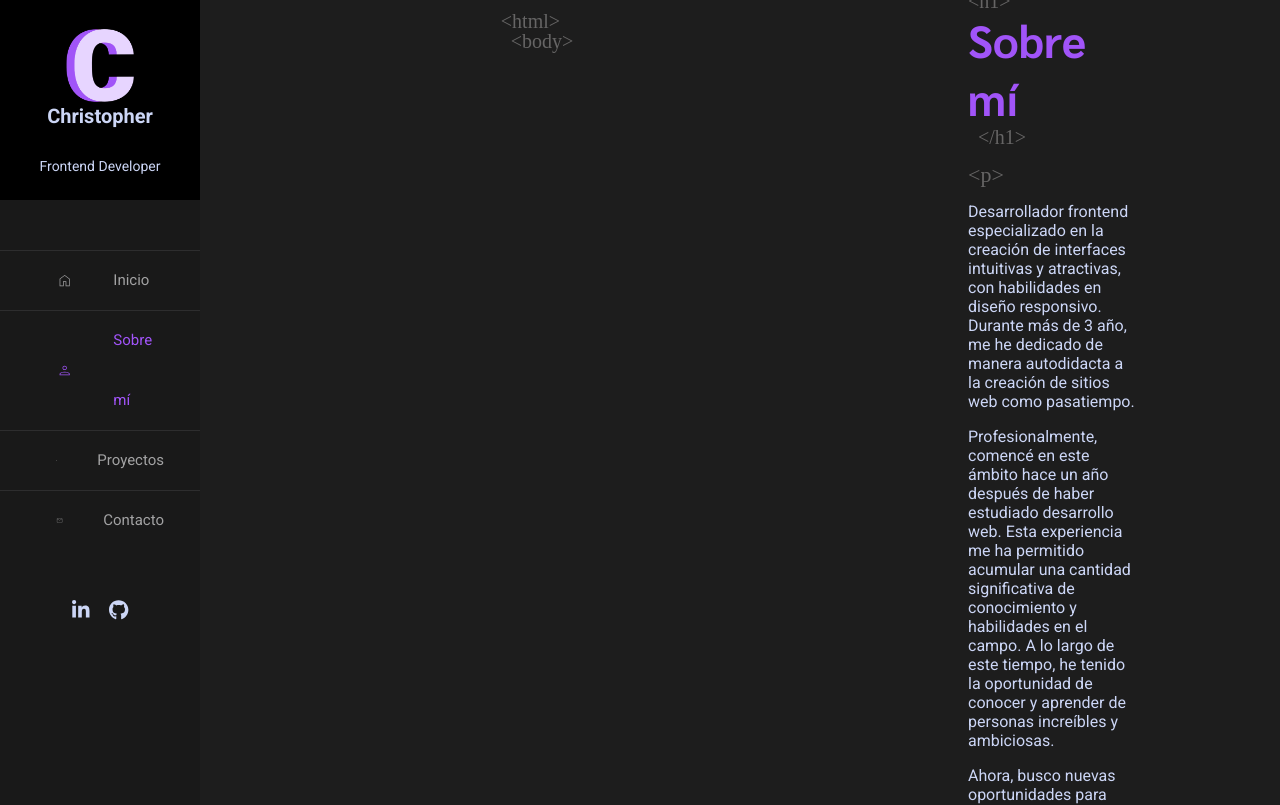
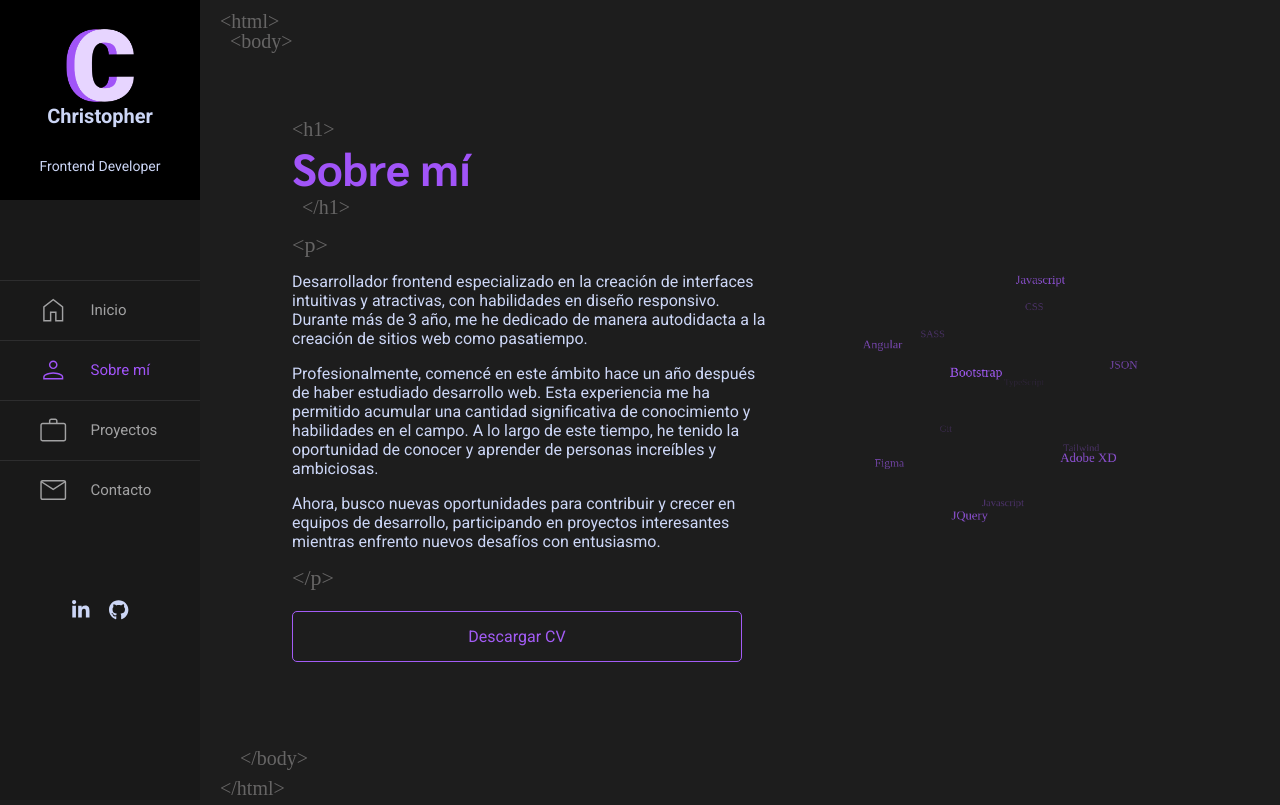
Before and after one commit to christopherqmendivel/portfolio_react, a React (Vite) app: page /sobre-mi in a window 1280 px wide. Shown: the top 805 px of the page. Built offline with nearby package versions, Linux system fonts and the light colour scheme; a web font is replaced by a local one.

Commit message:
Fix styles RPW

```diff
--- a/src/pages/SobreMi.jsx
+++ b/src/pages/SobreMi.jsx
@@ -39,8 +39,8 @@ function SobreMi() {
         </div>
 
         <TagCloud className="tag-cloud" />
-        <span className="tag-end"></span>
       </main>
+      <span className="tag-end"></span>
 
 
     </div>
--- a/src/styles/components/_about-me.scss
+++ b/src/styles/components/_about-me.scss
@@ -1,5 +1,5 @@
-@use '../base/variables'as v;
-@use '../base/mixins'as m;
+@use '../base/variables' as v;
+@use '../base/mixins' as m;
 
 .myCanvasContainer {
     display: flex;
@@ -174,6 +174,10 @@
         margin: 0;
         margin-left: auto;
     }
+
+    @include m.desktop {
+        width: initial;
+    }
 }
 
 .about {
@@ -188,6 +192,10 @@
             right: 0;
             width: 74%;
             margin-left: auto;
+        }
+
+        @include m.desktop {
+            width: initial;
         }
     }
 
@@ -206,12 +214,7 @@
 
 
         .tag-end {
-            bottom: 0;
 
-            @include m.tablet {
-                width: unset;
-                left: 0;
-            }
 
             &::before,
             &::after {
@@ -240,16 +243,51 @@
             width: 100%;
             display: flex;
             justify-content: center;
+            @include m.tablet {
+                width: 85%;
+            }
+            @include m.desktop {
+                width: 40%;
 
-            @include m.tablet {
                 .myCanvasContainer {
                     width: 80%;
                 }
+
             }
         }
 
         @include m.desktop {
-            width: 40%;
+            width: 100%;
+        }
+    }
+    .tag-end {
+        bottom: 0;
+        position: absolute;
+        width: 74%;
+        bottom: 0;
+        right: 0.2rem;
+        left: 0;
+
+        @include m.tablet {
+            left: initial;
+        }
+        @include m.desktop {
+            width: unset;
+            left: 0;
+        }
+
+        &::before {
+            bottom: -1rem;
+            @include m.tablet {
+                bottom: 3rem;
+            }
+        }
+
+        &::after {
+            bottom: -4rem;
+            @include m.tablet {
+                bottom: 0;
+            }
         }
     }
 }
--- a/src/styles/components/_contact.scss
+++ b/src/styles/components/_contact.scss
@@ -12,6 +12,15 @@
         width: calc(100% - 26%);
         margin: 0;
         margin-left: auto;
+    }
+    @include m.desktop {
+        width: 100%;
+    }
+
+    .social-media {
+        @include m.desktop {
+            display: none;
+        }
     }
 
 
--- a/src/styles/components/_home.scss
+++ b/src/styles/components/_home.scss
@@ -22,6 +22,7 @@
         align-items: center;
         max-height: 80rem;
 
+
     }
 
 
@@ -38,6 +39,7 @@
         @include m.desktop {
             width: 50%;
             height: auto;
+            padding: 0;
         }
     }
 
@@ -201,6 +203,10 @@
         left: 0;
     }
 
+    @include m.desktop {
+        top: -5rem;
+    }
+
     &::after,
     &::before {
         color: #666565;
@@ -302,6 +308,10 @@
 
     .logo-main {
         display: none;
+
+        @include m.desktop {
+            display: block;
+        }
     }
 
 }
@@ -317,3 +327,18 @@
 
     }
 }
+
+.home {
+    .main-h {
+        @include m.desktop {
+            width: 100% !important;
+        }
+
+        @include m.desktop {
+            .logo-main {
+                transform: translateX(0);
+                padding: 0;
+            }
+        }
+    }
+}
--- a/src/styles/components/_navbar.scss
+++ b/src/styles/components/_navbar.scss
@@ -167,8 +167,8 @@
                 height: 3.5rem;
 
                 @include m.desktop {
-                    margin: 0 2rem;
-
+                   width: 48px;
+                   height: 48px;
                 }
 
             }
```
